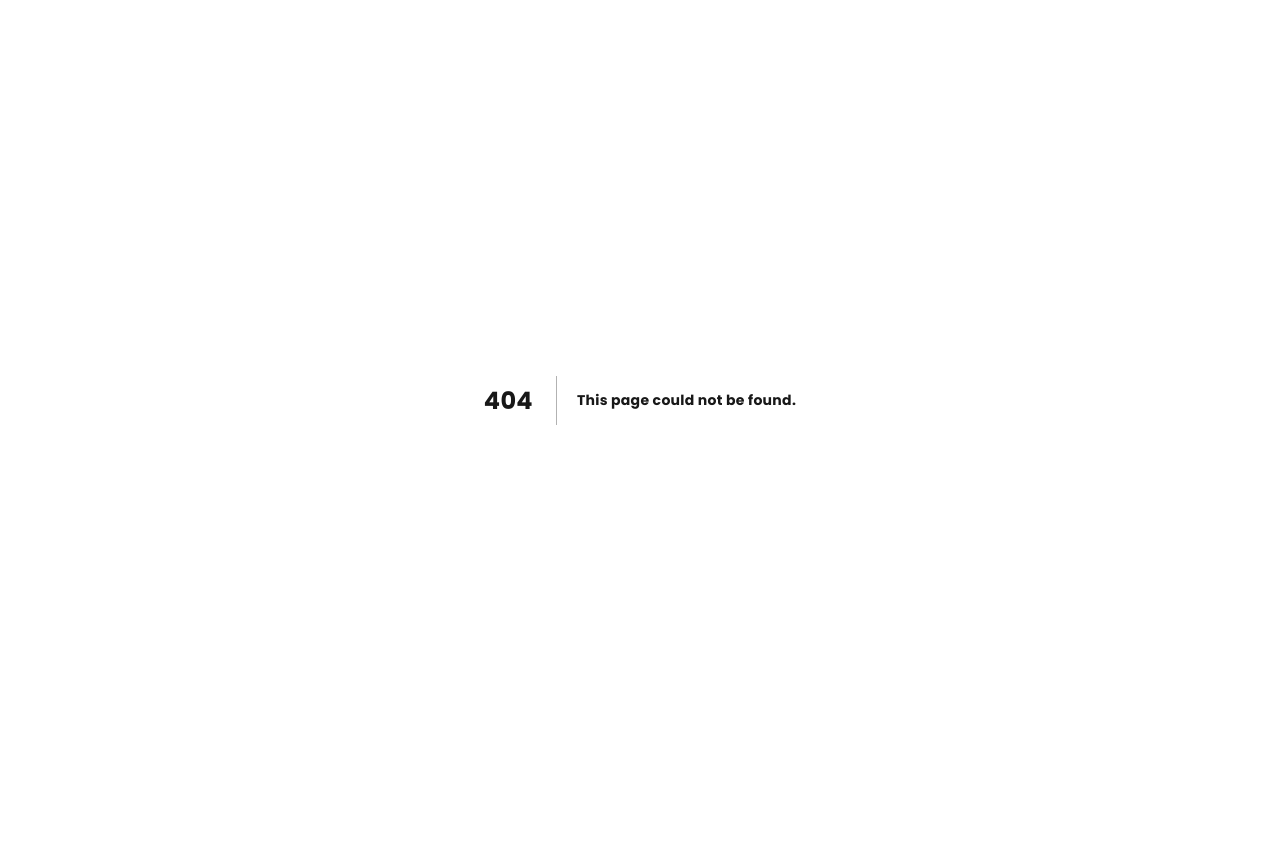
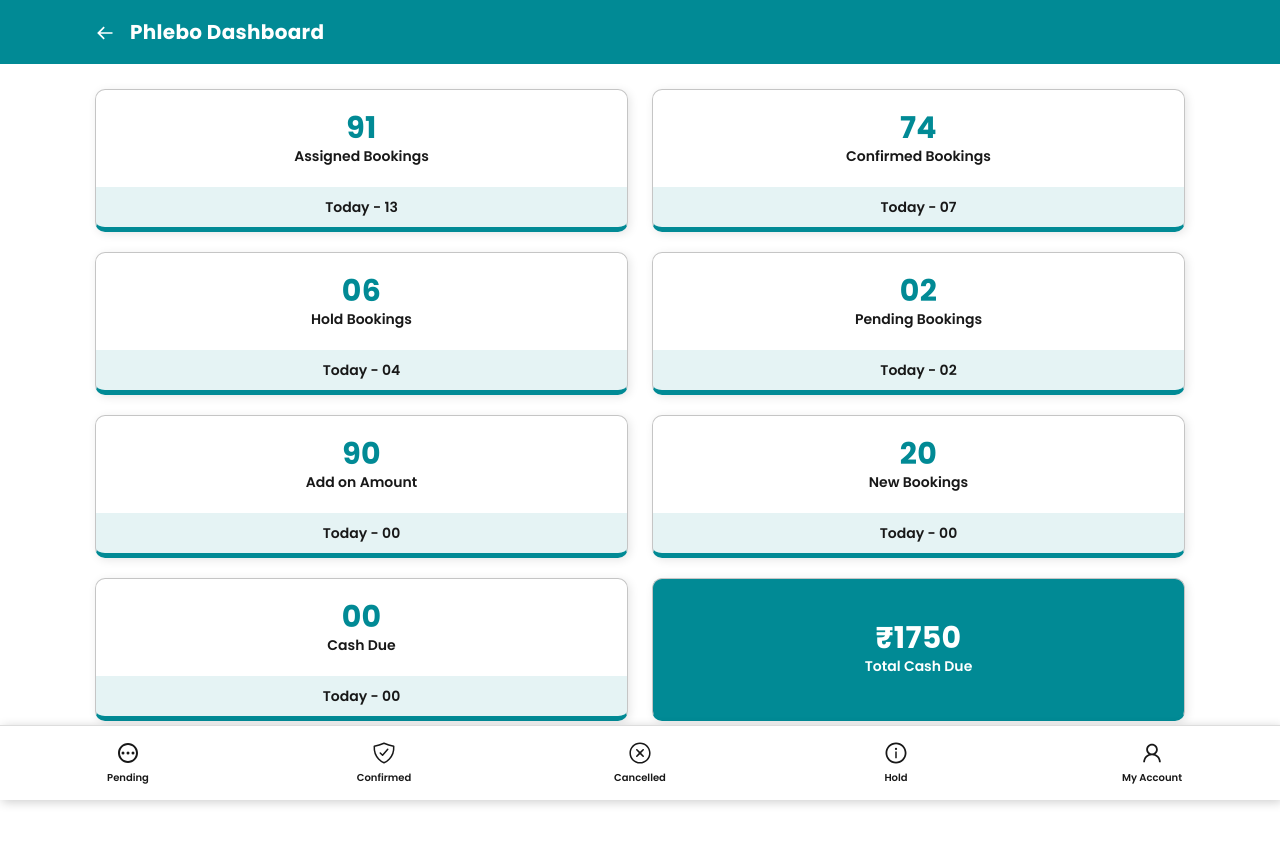
Before and after one commit to aniket-namdeo/SM-phlebo-next, a Next.js app: page /dashboard in a window 1280 px wide. Before the commit this address had no page. Shown: the top 844 px of the page. Before the commit the page ends 800 px from the top, so only its background shows below. Built offline with nearby package versions, Linux system fonts and the light colour scheme.

Commit message:
Phlebo Design

```diff
--- /dev/null
+++ b/public/css/dashboard.css
@@ -0,0 +1,53 @@
+.dashboard .dash-box {
+  display: block;
+  border-radius: 10px;
+  overflow: hidden;
+  border: 1px solid #c5c5c5;
+  border-bottom: 5px solid var(--greencolor);
+  box-shadow: 2px 2px 10px rgba(0, 0, 0, 0.1);
+  margin-bottom: 20px;
+  text-align: center;
+  height: calc(100% - 20px);
+  position: relative;
+  color: var(--defaultcolor);
+  text-decoration: none;
+}
+.dashboard .dash-box .box-footer {
+  padding: 10px 15px;
+  background-color: var(--lightgreencolor);
+  font-size: 18px;
+  margin: 0px;
+  position: absolute;
+  width: 100%;
+  left: 0;
+  bottom: 0;
+}
+.dashboard .dash-box .box-body {
+  padding: 20px 15px 61px;
+}
+.dashboard .dash-box .box-body .number {
+  font-size: 30px;
+  margin-bottom: 0px;
+  color: var(--greencolor);
+}
+.dashboard .dash-box p {
+  margin: 0px;
+  font-size: 14px;
+  line-height: 20px;
+}
+
+.dashboard .dash-box.total {
+  background-color: var(--greencolor);
+  color: white;
+}
+.dashboard .dash-box.total .box-body {
+  padding: 0px 15px;
+  height: 100%;
+  display: flex;
+  align-items: center;
+  justify-content: center;
+  flex-direction: column;
+}
+.dashboard .dash-box.total .number {
+  color: white;
+}
--- a/src/app/component/footer.js
+++ b/src/app/component/footer.js
@@ -36,7 +36,7 @@ export default function Footer(props) {
             </Link>
           </li>
           <li className={props.page == "account" && "active"}>
-            <Link href={"#"}>
+            <Link href={"my-account"}>
               <AiOutlineUser /> <br />
               <span>My Account</span>
             </Link>
--- /dev/null
+++ b/src/app/dashboard/page.js
@@ -0,0 +1,114 @@
+"use client";
+import Container from "react-bootstrap/Container";
+import Row from "react-bootstrap/Row";
+import Col from "react-bootstrap/Col";
+import Link from "next/link";
+import "/public/css/dashboard.css";
+import PageHeader from "../component/page-header";
+import Footer from "../component/footer";
+
+export default function updatebooking() {
+  return (
+    <>
+      <PageHeader heading="Phlebo Dashboard" />
+      <section className="dashboard section-padding">
+        <Container>
+          <Row>
+            <Col className="col-6">
+              <Link href={"#"} className="dash-box">
+                <div className="box-body">
+                  <h2 className="number">91</h2>
+                  <p>Assigned Bookings</p>
+                </div>
+                <div className="box-footer">
+                  <p>Today - 13</p>
+                </div>
+              </Link>
+            </Col>
+            <Col className="col-6">
+              <div className="dash-box">
+                <div className="box-body">
+                  <h2 className="number">74</h2>
+                  <p>Confirmed Bookings</p>
+                </div>
+                <div className="box-footer">
+                  <p>Today - 07</p>
+                </div>
+              </div>
+            </Col>
+            <Col className="col-6">
+              <div className="dash-box">
+                <div className="box-body">
+                  <h2 className="number">06</h2>
+                  <p>Hold Bookings</p>
+                </div>
+                <div className="box-footer">
+                  <p>Today - 04</p>
+                </div>
+              </div>
+            </Col>
+            <Col className="col-6">
+              <div className="dash-box">
+                <div className="box-body">
+                  <h2 className="number">02</h2>
+                  <p>Pending Bookings</p>
+                </div>
+                <div className="box-footer">
+                  <p>Today - 02</p>
+                </div>
+              </div>
+            </Col>
+            <Col className="col-6">
+              <div className="dash-box">
+                <div className="box-body">
+                  <h2 className="number">90</h2>
+                  <p>Add on Amount</p>
+                </div>
+                <div className="box-footer">
+                  <p>Today - 00</p>
+                </div>
+              </div>
+            </Col>
+            <Col className="col-6">
+              <div className="dash-box">
+                <div className="box-body">
+                  <h2 className="number">20</h2>
+                  <p>New Bookings</p>
+                </div>
+                <div className="box-footer">
+                  <p>Today - 00</p>
+                </div>
+              </div>
+            </Col>
+            <Col className="col-6">
+              <div className="dash-box">
+                <div className="box-body">
+                  <h2 className="number">00</h2>
+                  <p>Cash Due</p>
+                </div>
+                <div className="box-footer">
+                  <p>Today - 00</p>
+                </div>
+              </div>
+            </Col>
+            <Col className="col-6">
+              <div className="dash-box total">
+                <div className="box-body">
+                  <h2 className="number">&#8377;1750</h2>
+                  <p>Total Cash Due</p>
+                </div>
+              </div>
+            </Col>
+            <Col className="col-12">
+              <p className="mt-2 mb-0 text-center">
+                <span className="web-clr">Note:</span> Dashboard will be updated
+                in every 30 minutes.
+              </p>
+            </Col>
+          </Row>
+        </Container>
+      </section>
+      <Footer />
+    </>
+  );
+}
```
Also changed, not shown: public/css/myaccount.css (added, +37 -0 lines), src/app/my-account/page.js (added, +99 -0 lines).
